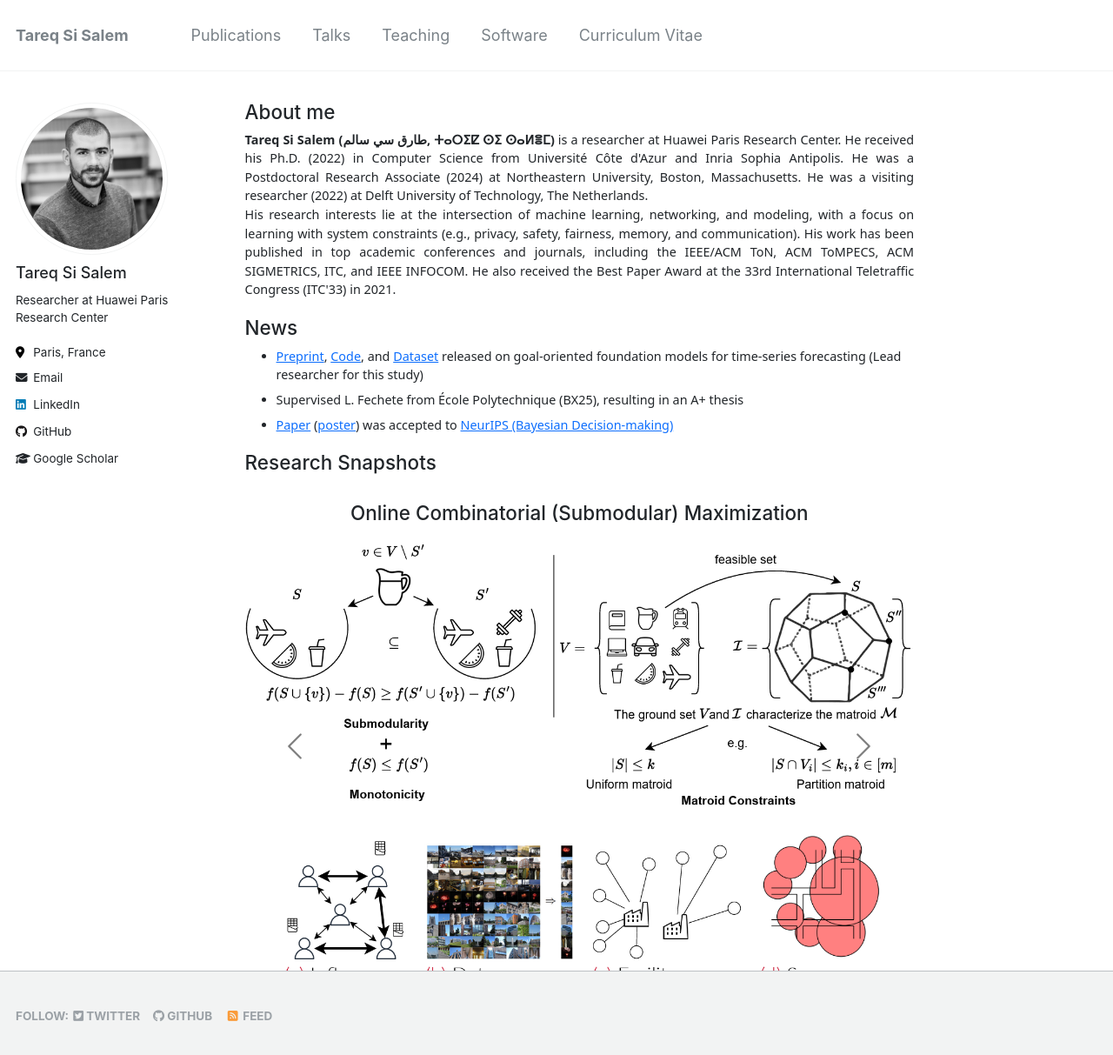
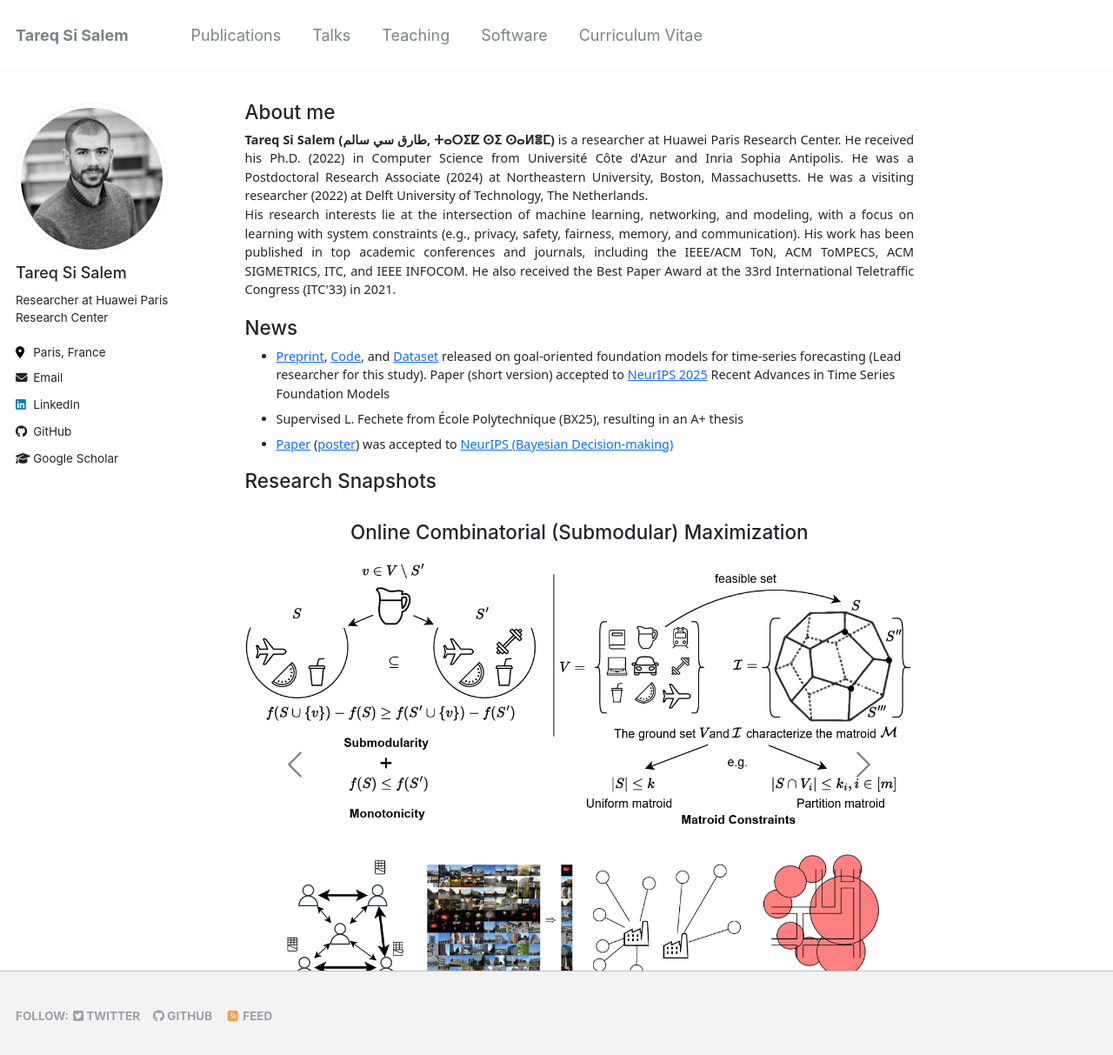
Before and after one commit to tareq-si-salem/tareq-si-salem.github.io, a Jekyll site: the page built from _pages/about.md, in a window 1280 px wide and 1226 px high. Shown: the top 1213 px of the window at 87% size. Built offline with Jekyll 4.4.1, drawn with Linux system fonts in a browser that asks for light colours.

Commit message:
Update about.md

```diff
--- a/_pages/about.md
+++ b/_pages/about.md
@@ -19,7 +19,7 @@
 
 <h5> News </h5>
 <ul>
- <li> <a href="https://arxiv.org/pdf/2504.17493">Preprint</a>, <a href="https://github.com/netop-team/gotsf">Code</a>, and  <a href="https://huggingface.co/datasets/netop/Beam-Level-Traffic-Timeseries-Dataset">Dataset</a> released on goal-oriented foundation models for time-series forecasting (Lead researcher for this study)</li>
+ <li> <a href="https://arxiv.org/pdf/2504.17493">Preprint</a>, <a href="https://github.com/netop-team/gotsf">Code</a>, and  <a href="https://huggingface.co/datasets/netop/Beam-Level-Traffic-Timeseries-Dataset">Dataset</a> released on goal-oriented foundation models for time-series forecasting (Lead researcher for this study). Paper (short version) accepted to <a href="https://berts-workshop.github.io/">NeurIPS 2025</a>  Recent Advances in Time Series Foundation Models</li>
  <li>Supervised L. Fechete from École Polytechnique (BX25), resulting in an A+ thesis</li>
  <li> <a href="https://openreview.net/pdf?id=PGvVf2h2Yb">Paper</a> (<a href="/files/pdf/Poster_NeurIPS_2024.pdf">poster</a>) was accepted to <a href="https://gp-seminar-series.github.io/neurips-2024/">NeurIPS (Bayesian Decision-making)</a></li>
 </ul>
```
